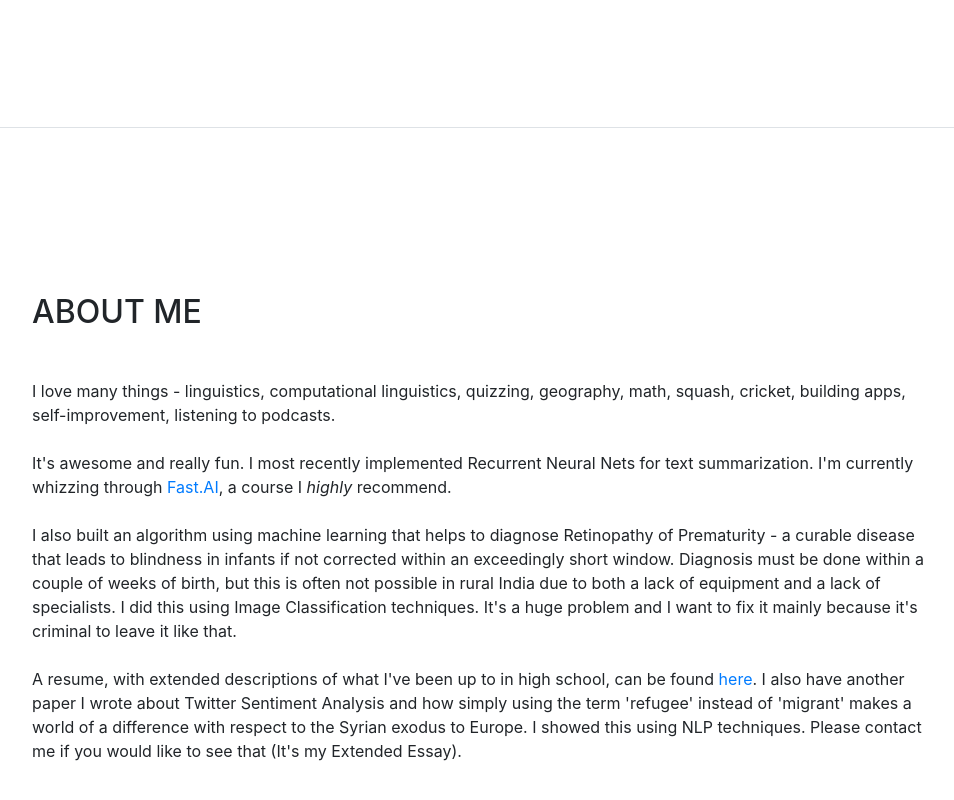
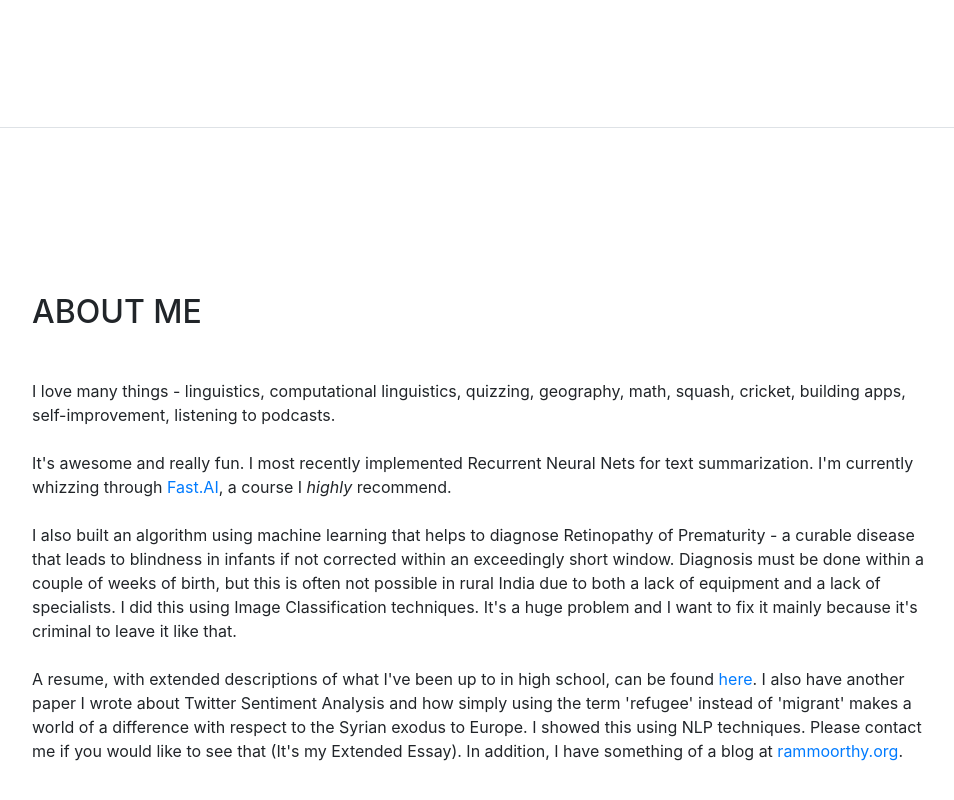
Before and after one commit to TheShashank/TheShashank.github.io, a website with bundled scripts: page index.html in a window 1280 px wide. Shown: the part 2717-3517 px from the top of the page, without its empty margins (288-1242 px from the left). Built offline with nearby package versions, Linux system fonts and the light colour scheme; a web font is replaced by a local one.

Commit message:
Update index.html

```diff
--- a/index.html
+++ b/index.html
@@ -48,7 +48,7 @@
           <li class="nav-item">
             <a class="nav-link js-scroll-trigger" href="#about">About</a>
           </li>
-                  </ul>
+        </ul>
       </div>
     </nav>
 
@@ -149,6 +149,8 @@ A resume, with extended descriptions of what I've been up to in high school, can
 
            I also have another paper I wrote about Twitter Sentiment Analysis and how simply using the term 'refugee' instead of 'migrant' makes a world of a difference with respect to the Syrian exodus to Europe. I showed this using NLP techniques.
           Please contact me if you would like to see that (It's my Extended Essay).
+
+          In addition, I have something of a blog at <a href="http://rammoorthy.org">rammoorthy.org</a>.
         </div>
 
       </section>
```
